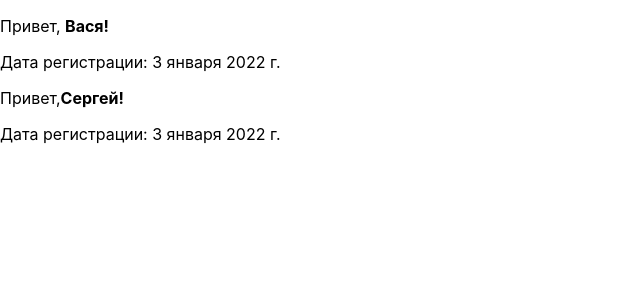
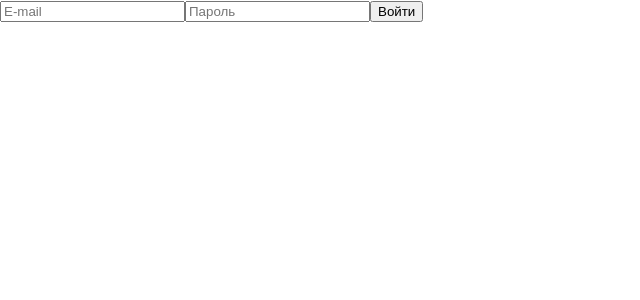
Before and after one commit to Maverick0008/archakov-tutorial, a React (Create React App) app: page / in a window 1280 px wide. Shown: the top 300 px of the page, without its empty margins (0-640 px from the left). Built offline with nearby package versions, Linux system fonts and the light colour scheme.

Commit message:
сделал дз №2

```diff
--- a/src/index.js
+++ b/src/index.js
@@ -1,7 +1,7 @@
 import React from 'react';
 import ReactDOM from 'react-dom';
 import './index.css';
-import App from './tutorial-1/App'
+import App from './tutorial-2/App'
 
 ReactDOM.render(
   <React.StrictMode>
--- /dev/null
+++ b/src/tutorial-2/App.js
@@ -0,0 +1,11 @@
+import React from 'react'
+import Form from './components/Form'
+const App = () => {
+    return (
+        <div>
+            <Form />
+        </div>
+    )
+}
+
+export default App
--- /dev/null
+++ b/src/tutorial-2/components/Form.jsx
@@ -0,0 +1,45 @@
+import React from "react";
+
+const Form = () => {
+  let email = "";
+  let password = "";
+  const handleChange = (event) => {
+    if (event.target.type === "password") {
+      return (password = event.target.value);
+    } else {
+      return (email = event.target.value);
+    }
+  };
+  const handleSubmit = (event) => {
+    event.preventDefault();
+    if (email && password) {
+      console.log({ email, password });
+      email = "";
+      password = "";
+      event.target.reset();
+    } else {
+      alert("Заполните все поля");
+    }
+  };
+  return (
+    <>
+      <form onSubmit={handleSubmit}>
+        <input
+          type="text"
+          placeholder="E-mail"
+          type="email"
+          onChange={handleChange}
+        />
+        <input
+          type="text"
+          placeholder="Пароль"
+          type="password"
+          onChange={handleChange}
+        />
+        <button type="submit">Войти</button>
+      </form>
+    </>
+  );
+};
+
+export default Form;
```
